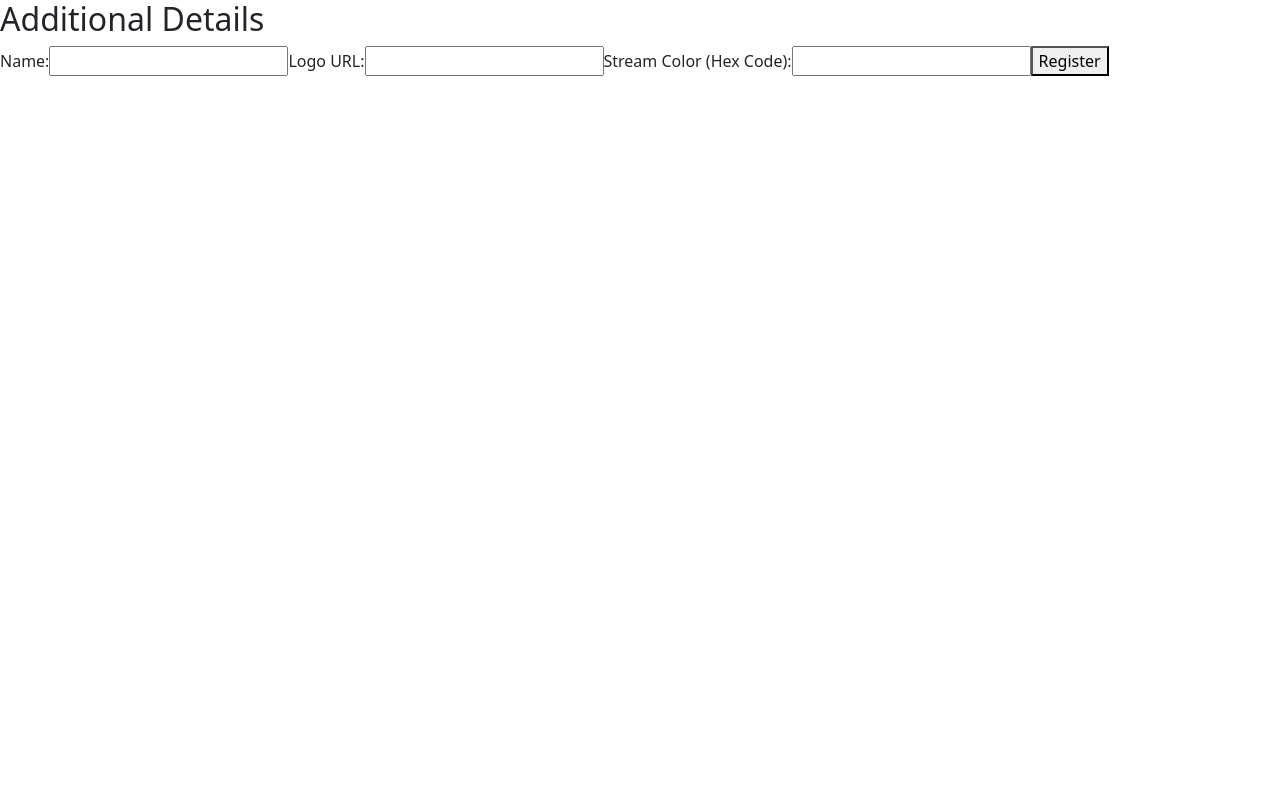
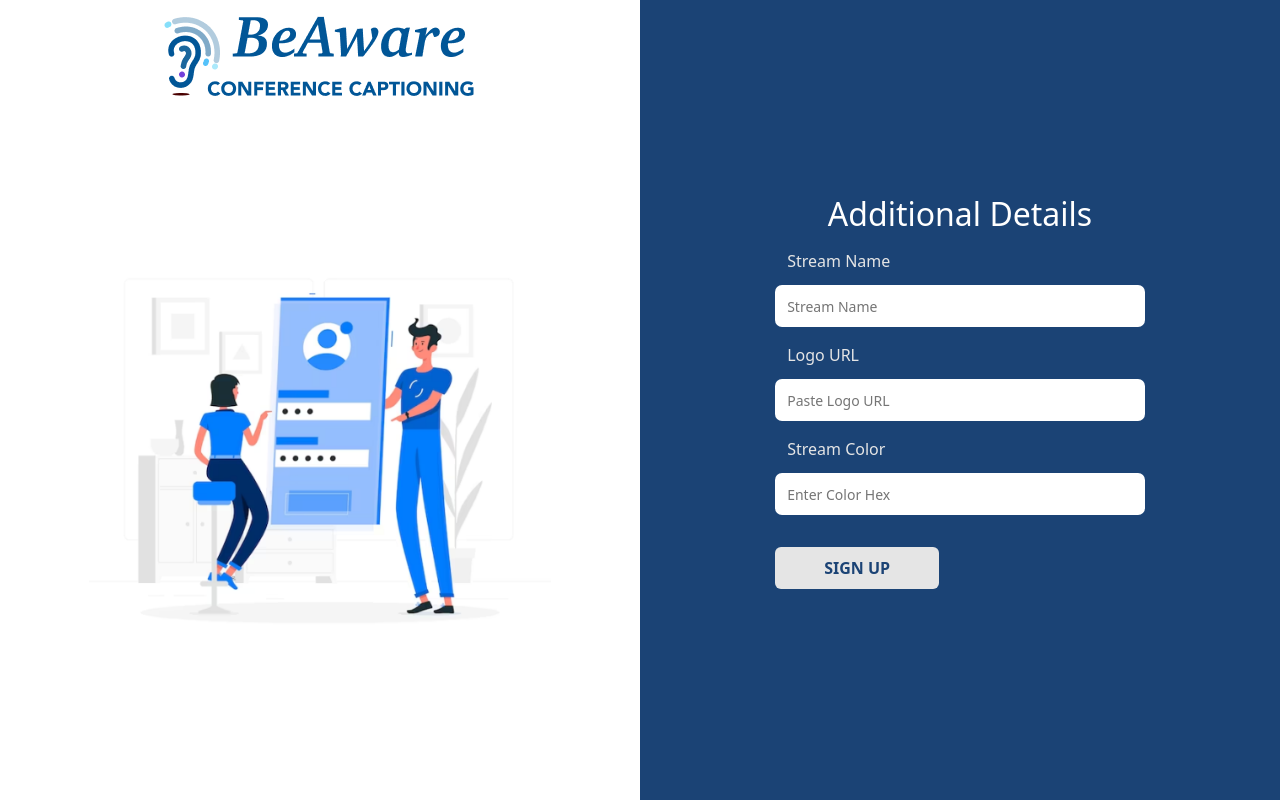
Before and after one commit to Pansuriya-Bakul/beaware, a React (Create React App) app: page /Signup_Additional in a window 1280 px wide. Built offline with nearby package versions, Linux system fonts and the light colour scheme.

Commit message:
Update UI in signup page

```diff
--- a/src/App.jsx
+++ b/src/App.jsx
@@ -1,18 +1,22 @@
 import { BrowserRouter, Route, Routes } from "react-router-dom";
 import Login from "./components/Login";
 import Dashboard from "./components/Dashboard";
-import Signup from "./components/Signup";
+import SignUp from "./components/SignUp";
 import SignupAdditional from "./components/Signup_Additional";
 
+
 function App() {
+  if (window.location.pathname === '/') {
+    window.location.pathname = '/login';
+  }
   return (
     <BrowserRouter>
       <div className="App">
         <Routes>
           <Route path="/login" element={<Login />} />
-          <Route path="/Signup" element={<Signup />} />
+          <Route path="/signup" element={<SignUp />} />
           <Route path="/Signup_Additional" element={<SignupAdditional />} />
-          <Route exact path="/" element={<Dashboard />} />
+          <Route path="/dashboard" element={<Dashboard />} />
         </Routes>
       </div>
     </BrowserRouter>
--- a/src/components/input.jsx
+++ b/src/components/Input.jsx
@@ -1,5 +1,4 @@
-export default function InputComponent({ input_id, label, type, placeholder, value, onChange, required }) {
-
+export default function InputComponent({ input_id, label, type, placeholder, onChange, required }) {
 
     return (
         <div className="input-component my-3 row" >
@@ -16,7 +15,7 @@ export default function InputComponent({ input_id, label, type, placeholder, val
                 name={input_id}
                 placeholder={placeholder ? placeholder : ""}
                 onChange={onChange}
-                {...required ? "required" : ""}
+                required={required ? true : false}
             />
         </div>
     );
--- a/src/components/Login.jsx
+++ b/src/components/Login.jsx
@@ -3,7 +3,7 @@ import { getAuth, signInWithEmailAndPassword } from 'firebase/auth';
 import { useNavigate } from 'react-router-dom';
 import { collection, getDocs, query, where } from 'firebase/firestore';
 import { db } from '../firebase/firebaseconfig';
-import InputComponent from './input';
+import InputComponent from './Input';
 import logo from '../style/logo.png'
 import login_vec from '../style/login-vec.png'
 import { Row, Col } from 'react-bootstrap';
@@ -22,18 +22,20 @@ const Login = () => {
 
       const userCredential = await signInWithEmailAndPassword(auth, email, password);
       console.log('Logged in successfully!', userCredential.user.uid);
-
-
-      const usersRef = collection(db, 'users');
-      const q = query(usersRef, where('email', '==', email));
-      const querySnapshot = await getDocs(q);
-
-      if (querySnapshot.empty) {
-        setError('User not found. Please register.');
-      } else {
-        // Redirect to dashboard after successful login
+      if (userCredential.user.uid) {
         navigate('/dashboard');
       }
+
+      // const usersRef = collection(db, 'users');
+      // const q = query(usersRef, where('email', '==', email));
+      // const querySnapshot = await getDocs(q);
+
+      // if (querySnapshot.empty) {
+      //   setError('User not found. Please register.');
+      // } else {
+      //   // Redirect to dashboard after successful login
+      //   navigate('/dashboard');
+      // }
     } catch (error) {
       console.error('Error signing in:', error.message);
       setError('Invalid email or password.');
--- /dev/null
+++ b/src/components/SignUp.jsx
@@ -0,0 +1,72 @@
+import React, { useState } from 'react';
+import { useNavigate } from 'react-router-dom';
+import { Row, Col } from 'react-bootstrap';
+import InputComponent from './Input';
+import logo from '../style/logo.png';
+import login_vec from '../style/login-vec.png';
+
+
+const SignUp = () => {
+  const [email, setEmail] = useState('');
+  const [password, setPassword] = useState('');
+  const [confirmPassword, setConfirmPassword] = useState('');
+  const [error, setError] = useState('');
+  const navigate = useNavigate();
+
+  const handleNextPage = () => {
+    if (password !== confirmPassword) {
+      setError('Passwords do not match');
+      return;
+    }
+    navigate('/Signup_Additional', { state: { email, password } });
+  };
+
+  return (
+    <Row className='landing'>
+      <Col className='logo-container'>
+        <div className="logo-wrapper">
+          <img src={logo} alt="logo" />
+        </div>
+        <div className="vector-wrapper">
+          <img src={login_vec} alt="login-vector" />
+        </div>
+      </Col>
+      <Col className="form-container">
+        <div className="form-wrapper">
+          <h2>SIGN IN</h2>
+          <form onSubmit={handleNextPage}>
+            <InputComponent
+              type={"email"}
+              input_id={"email"}
+              placeholder={"Enter Your Email"}
+              label={"Email"}
+              onChange={(e) => setEmail(e.target.value)}
+              required={false} />
+
+            <InputComponent
+              type={"password"}
+              input_id={"password"}
+              placeholder={"Enter Password"}
+              label={"Password"}
+              onChange={(e) => setPassword(e.target.value)}
+              required={true} />
+
+            <InputComponent
+              type={"password"}
+              input_id={"confirm-password"}
+              placeholder={"Confirm Password"}
+              label={"Confirm Password"}
+              onChange={(e) => setConfirmPassword(e.target.value)}
+              required={true} />
+
+            {error && <div className="error">{error}</div>}
+            <button className={'btn px-5 py-2 bg-color-sec'} type="submit"><span className='fs-7 text-uppercase fw-bold color-pri'>Next</span></button>
+          </form>
+        </div>
+
+      </Col>
+    </Row>
+  );
+};
+
+export default SignUp;
--- a/src/components/Signup.jsx
+++ /dev/null
@@ -1,60 +0,0 @@
-import React, { useState } from 'react';
-import { useNavigate } from 'react-router-dom';
-
-const Signup = () => {
-  const [email, setEmail] = useState('');
-  const [password, setPassword] = useState('');
-  const [confirmPassword, setConfirmPassword] = useState('');
-  const [error, setError] = useState('');
-  const navigate = useNavigate();
-
-  const handleNextPage = () => {
-    if (password !== confirmPassword) {
-      setError('Passwords do not match');
-      return;
-    }
-    navigate('/Signup_Additional', { state: { email, password } });
-  };
-
-  return (
-    <div className="register-container">
-      <h2>Register</h2>
-      <form>
-        <label htmlFor="email">
-          Email:
-          <input
-            type="email"
-            id="email"
-            value={email}
-            onChange={(e) => setEmail(e.target.value)}
-            required
-          />
-        </label>
-        <label htmlFor="password">
-          Password:
-          <input
-            type="password"
-            id="password"
-            value={password}
-            onChange={(e) => setPassword(e.target.value)}
-            required
-          />
-        </label>
-        <label htmlFor="confirmPassword">
-          Confirm Password:
-          <input
-            type="password"
-            id="confirmPassword"
-            value={confirmPassword}
-            onChange={(e) => setConfirmPassword(e.target.value)}
-            required
-          />
-        </label>
-        {error && <div className="error">{error}</div>}
-        <button type="button" onClick={handleNextPage}>Next</button>
-      </form>
-    </div>
-  );
-};
-
-export default Signup;
--- a/src/components/Signup_Additional.jsx
+++ b/src/components/Signup_Additional.jsx
@@ -2,6 +2,10 @@ import React, { useState } from 'react';
 import { useLocation, useNavigate } from 'react-router-dom';
 import { collection, addDoc } from 'firebase/firestore';
 import { db } from '../firebase/firebaseconfig';
+import InputComponent from './Input';
+import { Row, Col } from 'react-bootstrap';
+import logo from '../style/logo.png';
+import login_vec from '../style/login-vec.png';
 
 const SignupAdditional = () => {
   const [name, setName] = useState('');
@@ -22,7 +26,6 @@ const SignupAdditional = () => {
     }
 
     try {
-
       const docRef = await addDoc(collection(db, 'users'), {
         email: email,
         password: password,
@@ -41,40 +44,52 @@ const SignupAdditional = () => {
   };
 
   return (
-    <div className="signup-additional-container">
+    <Row className='landing'>
+      <Col className='logo-container'>
+        <div className="logo-wrapper">
+          <img src={logo} alt="logo" />
+        </div>
+        <div className="vector-wrapper">
+          <img src={login_vec} alt="login-vector" />
+        </div>
+      </Col>
+      <Col className="form-container">
+        <div className="form-wrapper">
+
           <h2>Additional Details</h2>
+
           <form onSubmit={handleSubmit}>
-        <label htmlFor="name">Name:</label>
-        <input
-          type="text"
-          id="name"
-          value={name}
+            <InputComponent
+              type={"text"}
+              input_id={"stream-name"}
+              placeholder={"Stream Name"}
+              label={"Stream Name"}
               onChange={(e) => setName(e.target.value)}
-          required
-        />
+              required={true} />
 
-        <label htmlFor="logoUrl">Logo URL:</label>
-        <input
-          type="text"
-          id="logoUrl"
-          value={logoUrl}
+            <InputComponent
+              type={"text"}
+              input_id={"logo-url"}
+              placeholder={"Paste Logo URL"}
+              label={"Logo URL"}
               onChange={(e) => setLogoUrl(e.target.value)}
-          required
-        />
+              required={true} />
 
-        <label htmlFor="streamColor">Stream Color (Hex Code):</label>
-        <input
-          type="text"
-          id="streamColor"
-          value={streamColor}
+            <InputComponent
+              type={"text"}
+              input_id={"stream-color"}
+              placeholder={"Enter Color Hex"}
+              label={"Stream Color"}
               onChange={(e) => setStreamColor(e.target.value)}
-          required
-        />
+              required={true} />
 
             {error && <div className="error">{error}</div>}
-        <button type="submit">Register</button>
+            <button className={'btn px-5 py-2 bg-color-sec'} type="submit"><span className='fs-7 text-uppercase fw-bold color-pri'>Sign Up</span></button>
           </form>
         </div>
+
+      </Col>
+    </Row>
   );
 };
 
```
Lines whose indentation alone changed are shown as unchanged.
